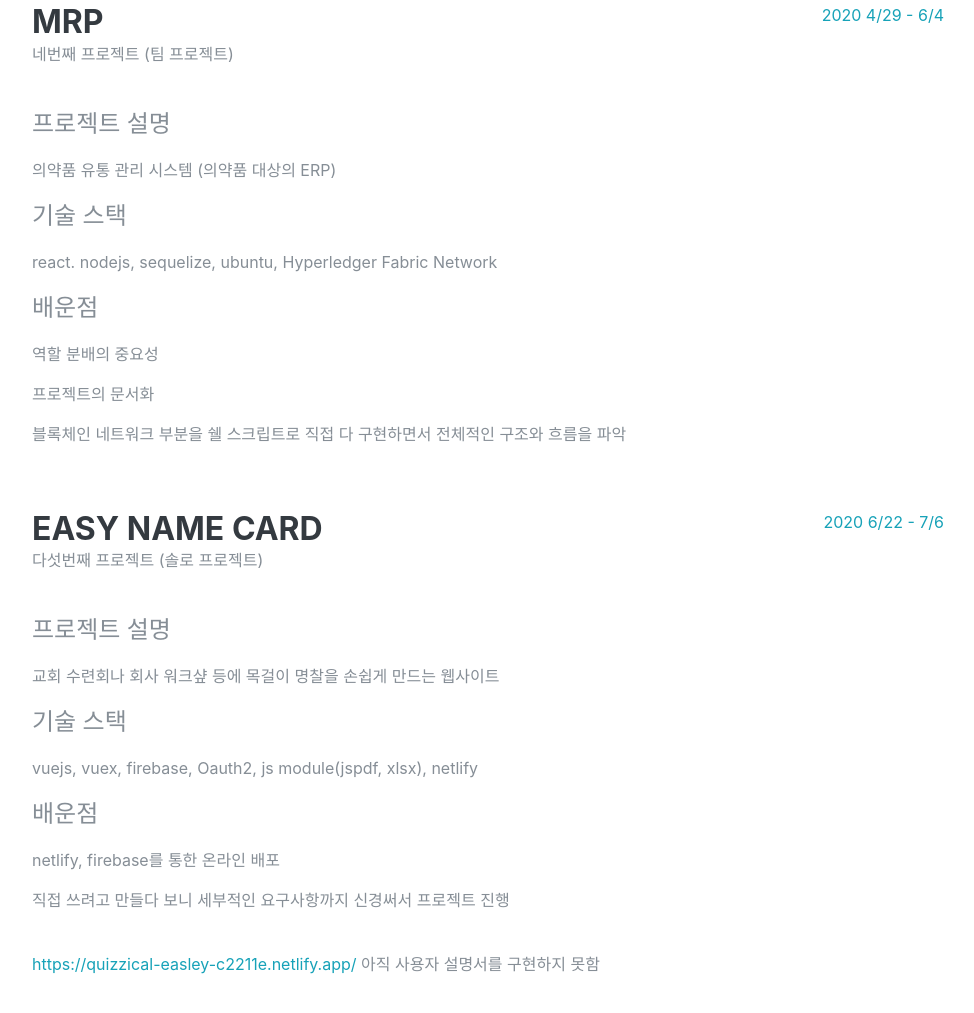
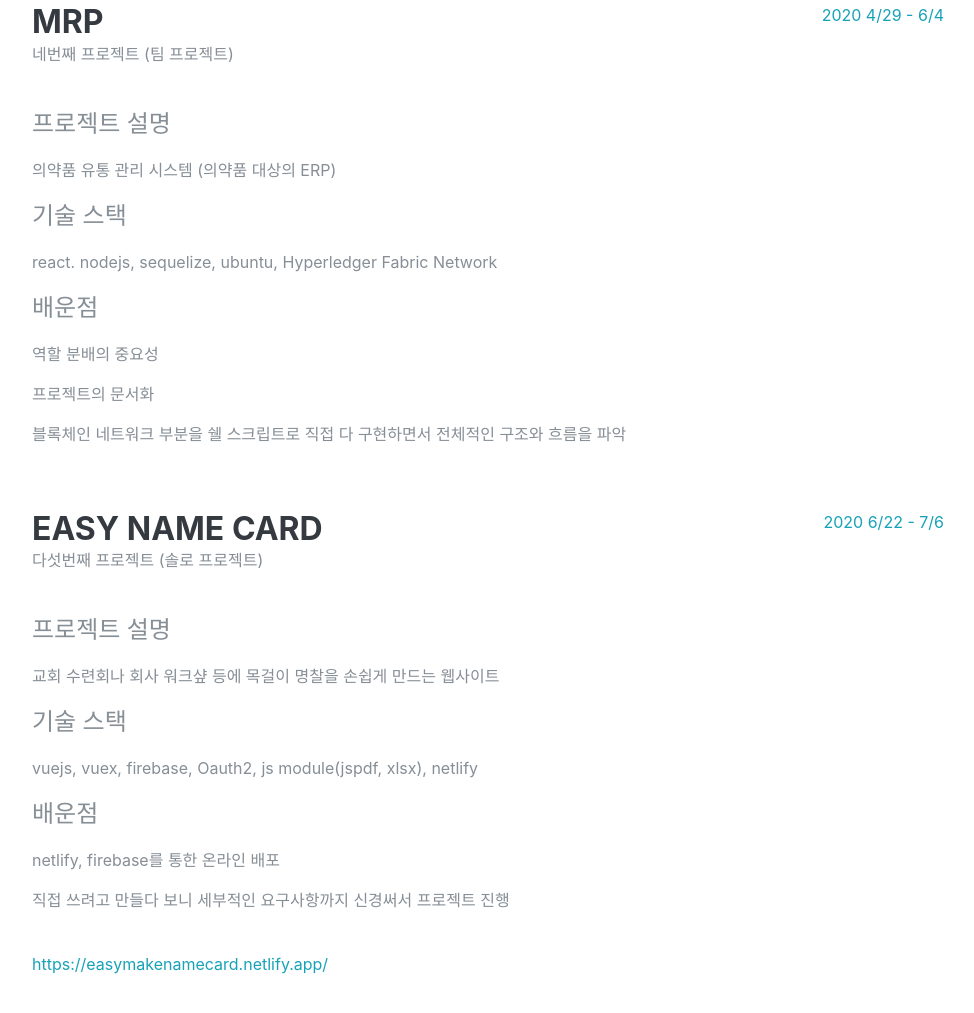
Before and after one commit to pickle-radish/pickle-radish.github.io, a plain HTML site: page index.html in a window 1280 px wide. Shown: the part 5684-6697 px from the top of the page, without its empty margins (288-1262 px from the left). Drawn offline with Linux system fonts and the light colour scheme; a web font is replaced by a local one.

Commit message:
edit easy name card url

```diff
--- a/index.html
+++ b/index.html
@@ -286,7 +286,7 @@
             <p>netlify, firebase를 통한 온라인 배포</p>
             <p>직접 쓰려고 만들다 보니 세부적인 요구사항까지 신경써서 프로젝트 진행</p>
             <br>
-            <p><a href="https://quizzical-easley-c2211e.netlify.app/">https://quizzical-easley-c2211e.netlify.app/</a> 아직 사용자 설명서를 구현하지 못함</p>
+            <p><a href="https://quizzical-easley-c2211e.netlify.app/">https://easymakenamecard.netlify.app/</a></p>
           </div>
           <div class="resume-date text-md-right">
             <span class="text-primary">2020 6/22 - 7/6</span>
```
